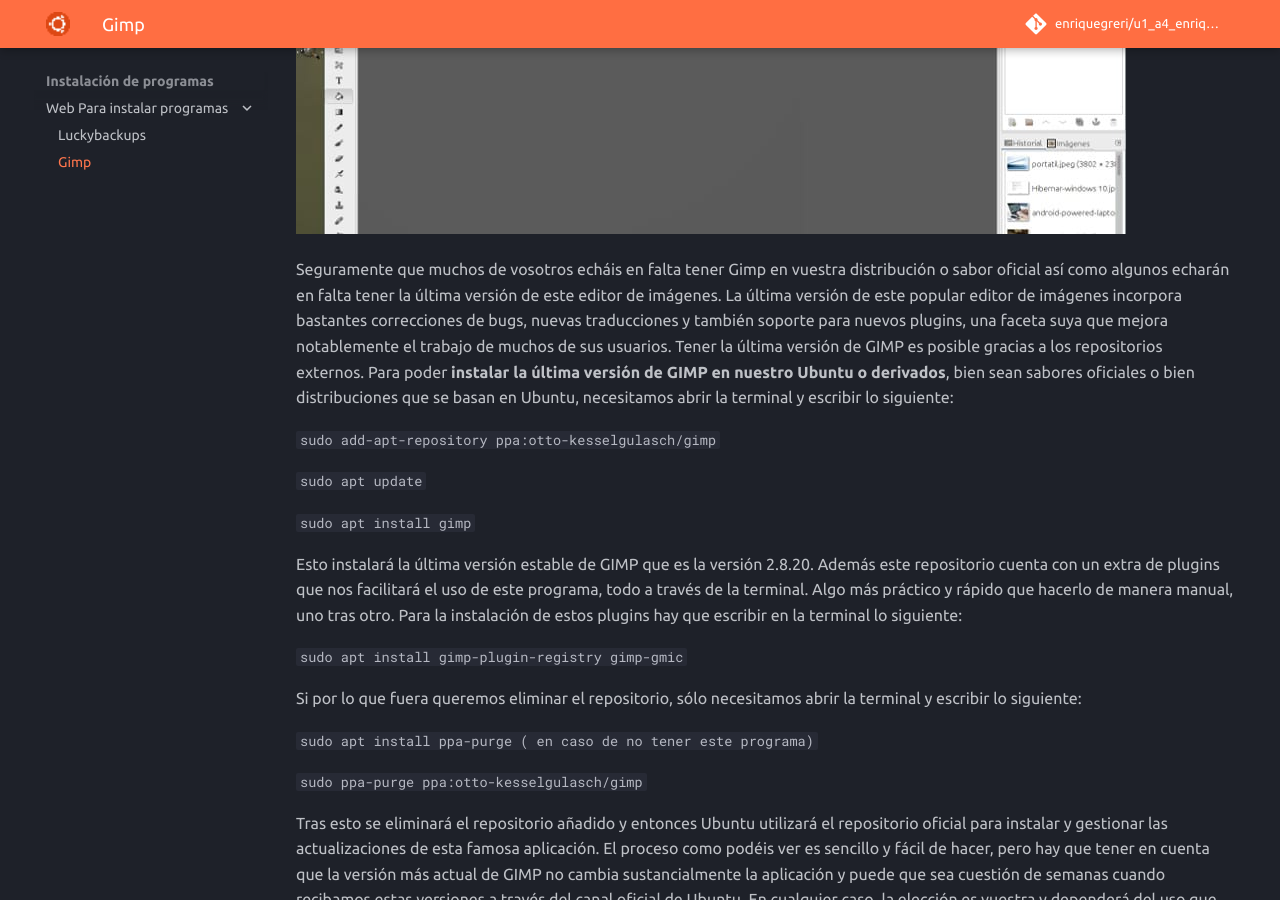
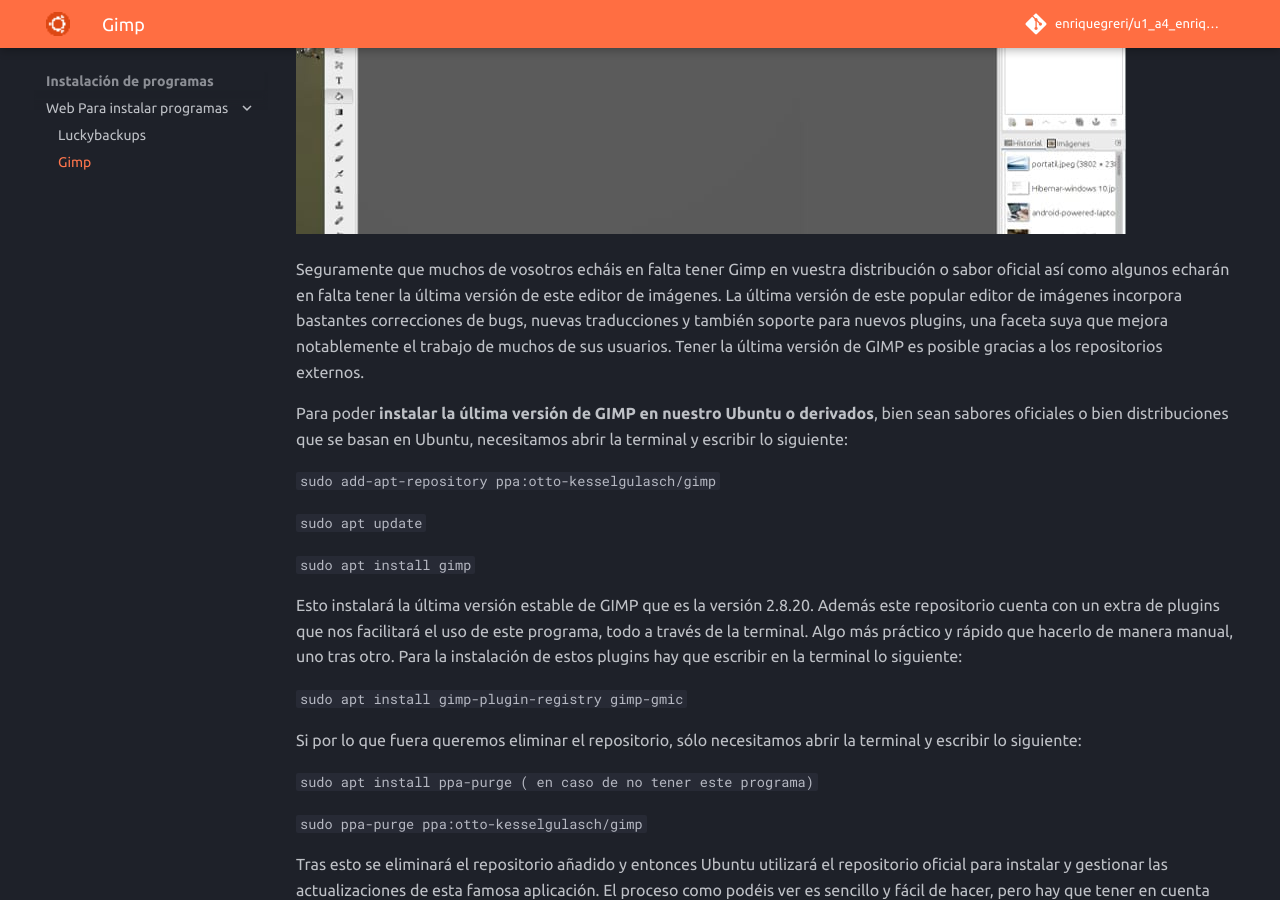
Before and after one commit to enriquegreri/u1_a4_enrique_gregori_ribera-, an MkDocs documentation site: the page built from md/gimp.md, in a window 1280 px wide and 900 px high, scrolled down 426 px. Built offline with MkDocs 1.6.1 and Material for MkDocs 9.7.7, drawn with Linux system fonts in a browser that asks for light colours; comment, search, counter and statistics services are not loaded.

Commit message:
Pagina version 1.8

```diff
--- a/docs/gimp/index.html
+++ b/docs/gimp/index.html
@@ -267,8 +267,8 @@
 <h1 id="como-instalar-la-ultima-version-de-gimp-en-nuestro-ubuntu">Cómo instalar la última versión de GIMP en nuestro Ubuntu</h1>
 <p><img alt="Screenshot" src="../img/gimp.jpg" /></p>
 <p>Seguramente que muchos de vosotros echáis en falta tener Gimp en vuestra distribución o sabor oficial así como algunos echarán en falta tener la última versión de este editor de imágenes.
-La última versión de este popular editor de imágenes incorpora bastantes correcciones de bugs, nuevas traducciones y también soporte para nuevos plugins, una faceta suya que mejora notablemente el trabajo de muchos de sus usuarios. Tener la última versión de GIMP es posible gracias a los repositorios externos.
-Para poder <strong>instalar la última versión de GIMP en nuestro Ubuntu o derivados</strong>, bien sean sabores oficiales o bien distribuciones que se basan en Ubuntu, necesitamos abrir la terminal y escribir lo siguiente:</p>
+La última versión de este popular editor de imágenes incorpora bastantes correcciones de bugs, nuevas traducciones y también soporte para nuevos plugins, una faceta suya que mejora notablemente el trabajo de muchos de sus usuarios. Tener la última versión de GIMP es posible gracias a los repositorios externos.</p>
+<p>Para poder <strong>instalar la última versión de GIMP en nuestro Ubuntu o derivados</strong>, bien sean sabores oficiales o bien distribuciones que se basan en Ubuntu, necesitamos abrir la terminal y escribir lo siguiente:</p>
 <p><code>sudo add-apt-repository ppa:otto-kesselgulasch/gimp</code></p>
 <p><code>sudo apt update</code></p>
 <p><code>sudo apt install gimp</code></p>
--- a/md/gimp.md
+++ b/md/gimp.md
@@ -3,6 +3,7 @@
 
 Seguramente que muchos de vosotros echáis en falta tener Gimp en vuestra distribución o sabor oficial así como algunos echarán en falta tener la última versión de este editor de imágenes.
 La última versión de este popular editor de imágenes incorpora bastantes correcciones de bugs, nuevas traducciones y también soporte para nuevos plugins, una faceta suya que mejora notablemente el trabajo de muchos de sus usuarios. Tener la última versión de GIMP es posible gracias a los repositorios externos.
+
 Para poder **instalar la última versión de GIMP en nuestro Ubuntu o derivados**, bien sean sabores oficiales o bien distribuciones que se basan en Ubuntu, necesitamos abrir la terminal y escribir lo siguiente:
 
 `sudo add-apt-repository ppa:otto-kesselgulasch/gimp`
```
Also changed, not shown: 1 other file.
